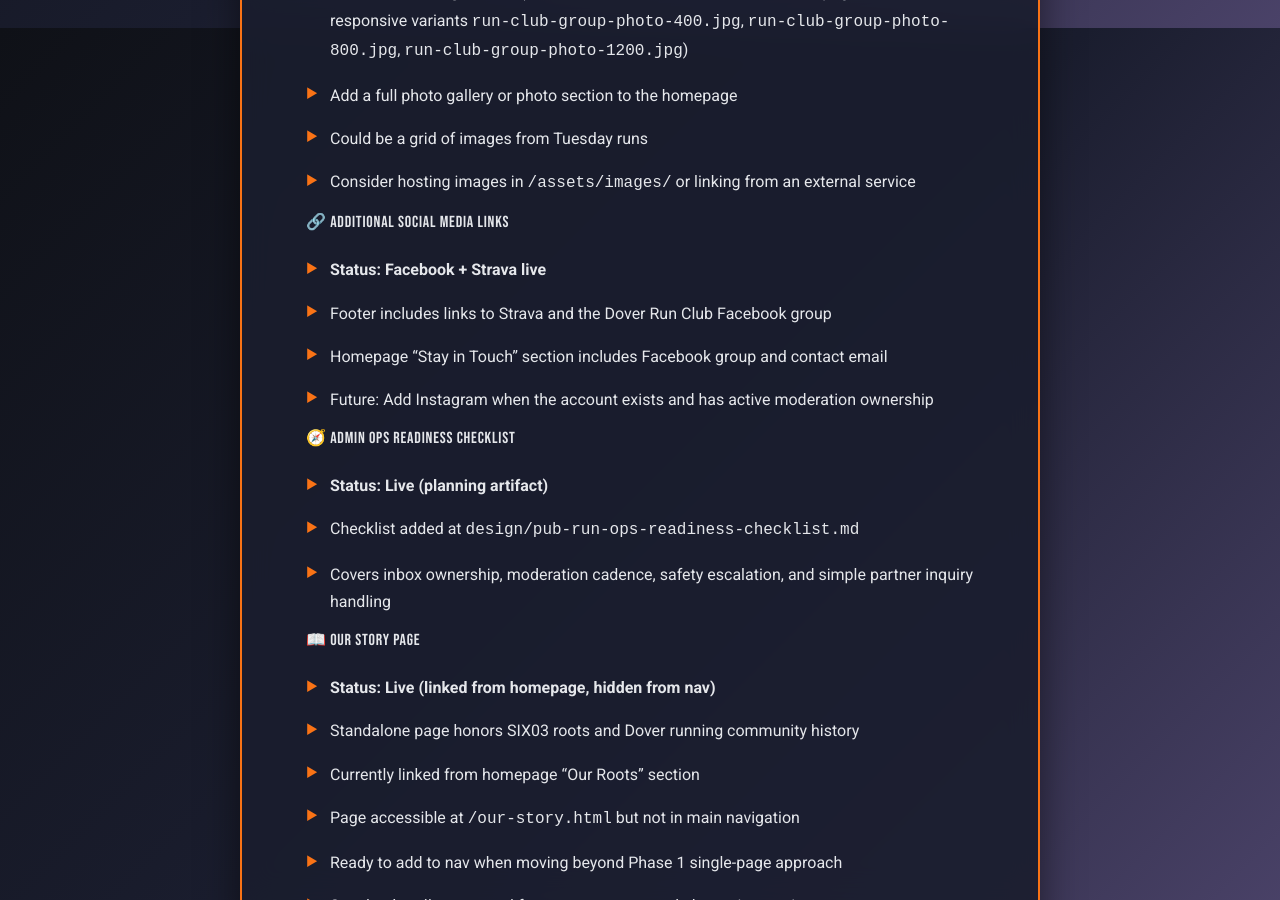
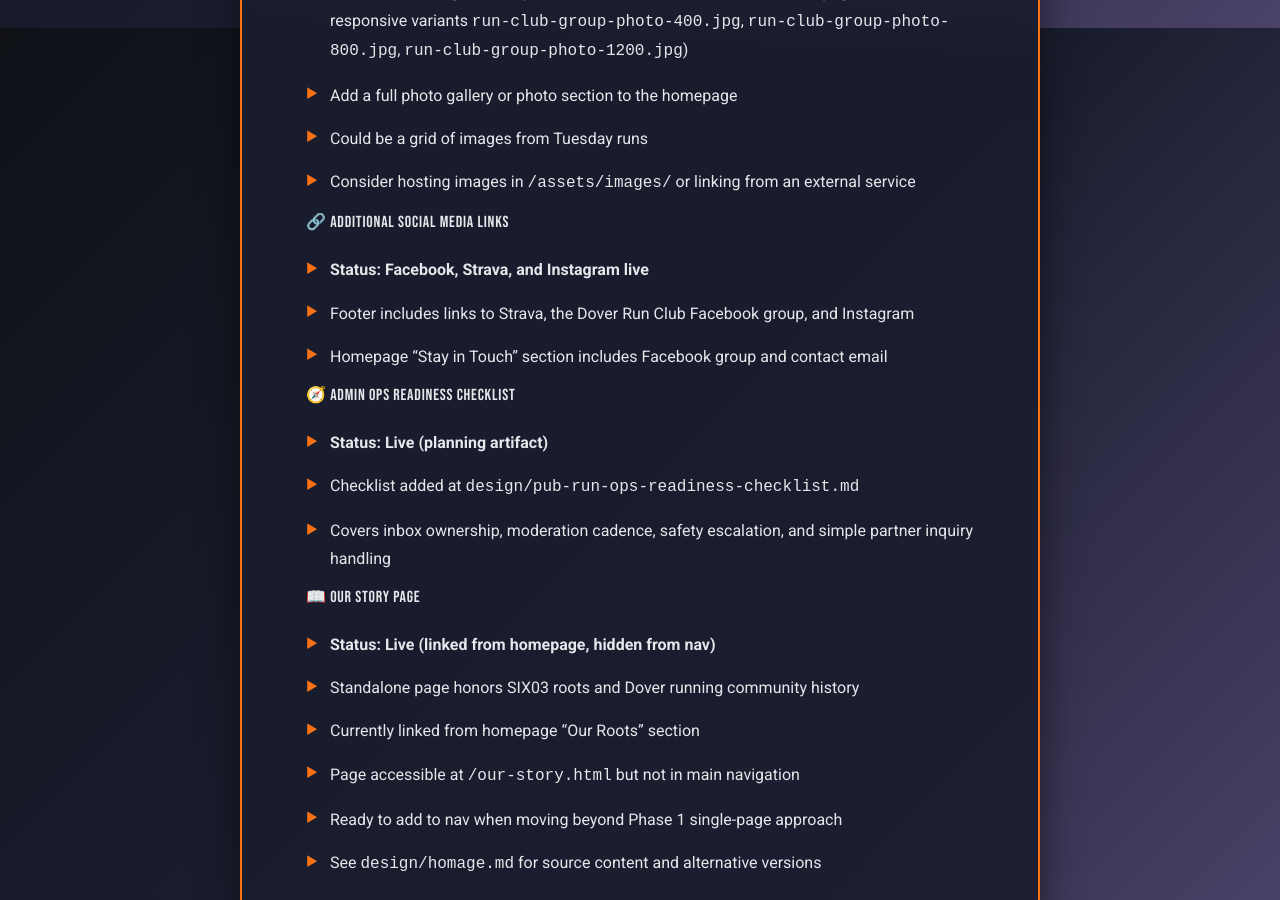
Before and after one commit to dekay2001/dover-run-club-website, a Jekyll site: the page built from design/website-roadmap.md, in a window 1280 px wide and 900 px high, scrolled down 2672 px. Built offline with Jekyll 4.4.1, drawn with Linux system fonts in a browser that asks for light colours; our own code applies the rules of GitHub Pages for plain Markdown files.

Commit message:
Update roadmap to reflect Instagram is now live
Co-authored-by: dekay2001 <33207127+dekay2001@users.noreply.github.com>

```diff
--- a/design/website-roadmap.md
+++ b/design/website-roadmap.md
@@ -72,10 +72,9 @@ Ideas can be generated by the idea agent, planned by the planning agent, impleme
 - Consider hosting images in `/assets/images/` or linking from an external service
 
 #### 🔗 Additional Social Media Links
-- **Status: Facebook + Strava live**
-- Footer includes links to Strava and the Dover Run Club Facebook group
+- **Status: Facebook, Strava, and Instagram live**
+- Footer includes links to Strava, the Dover Run Club Facebook group, and Instagram
 - Homepage "Stay in Touch" section includes Facebook group and contact email
-- Future: Add Instagram when the account exists and has active moderation ownership
 
 #### 🧭 Admin Ops Readiness Checklist
 - **Status: Live (planning artifact)**
```
